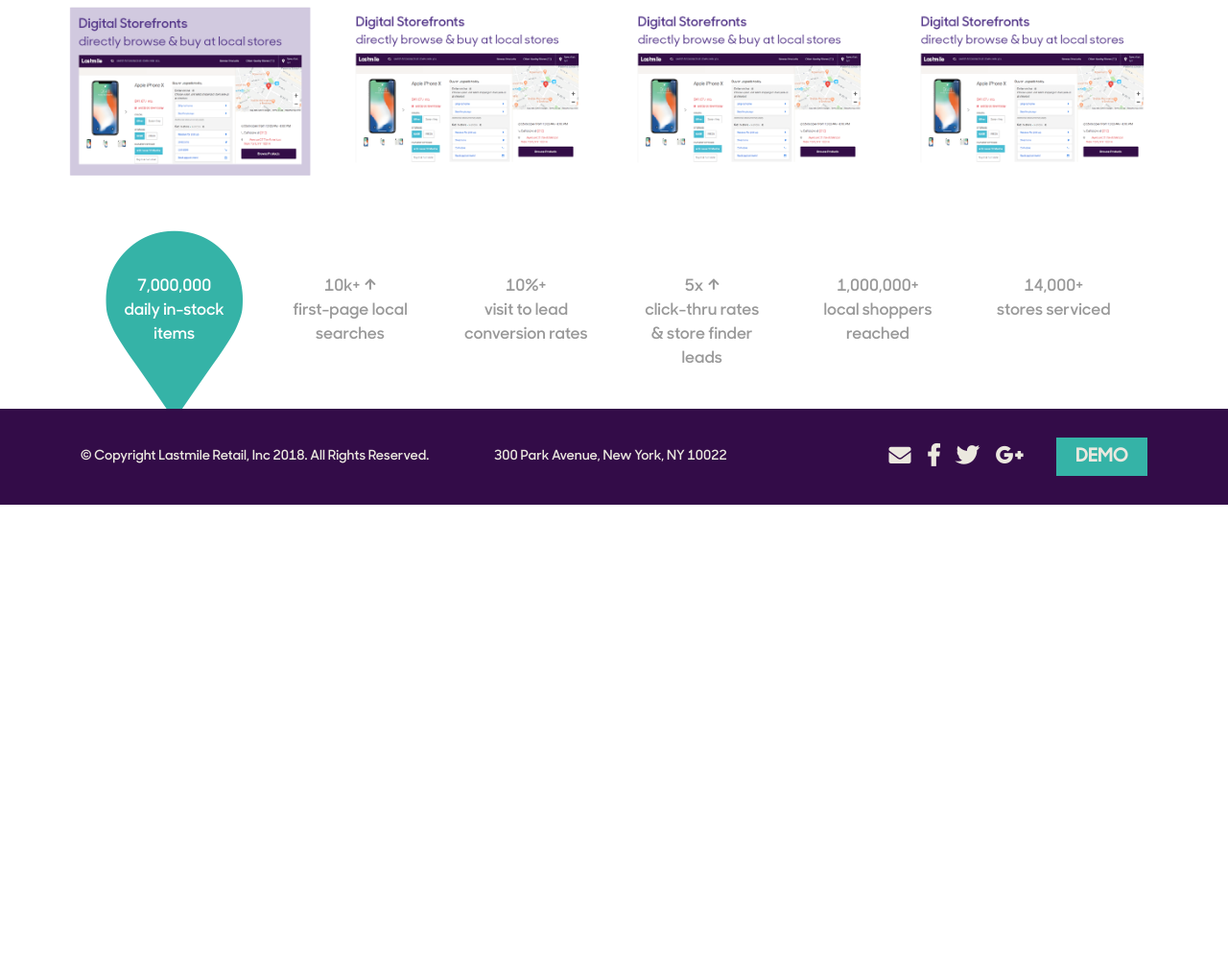
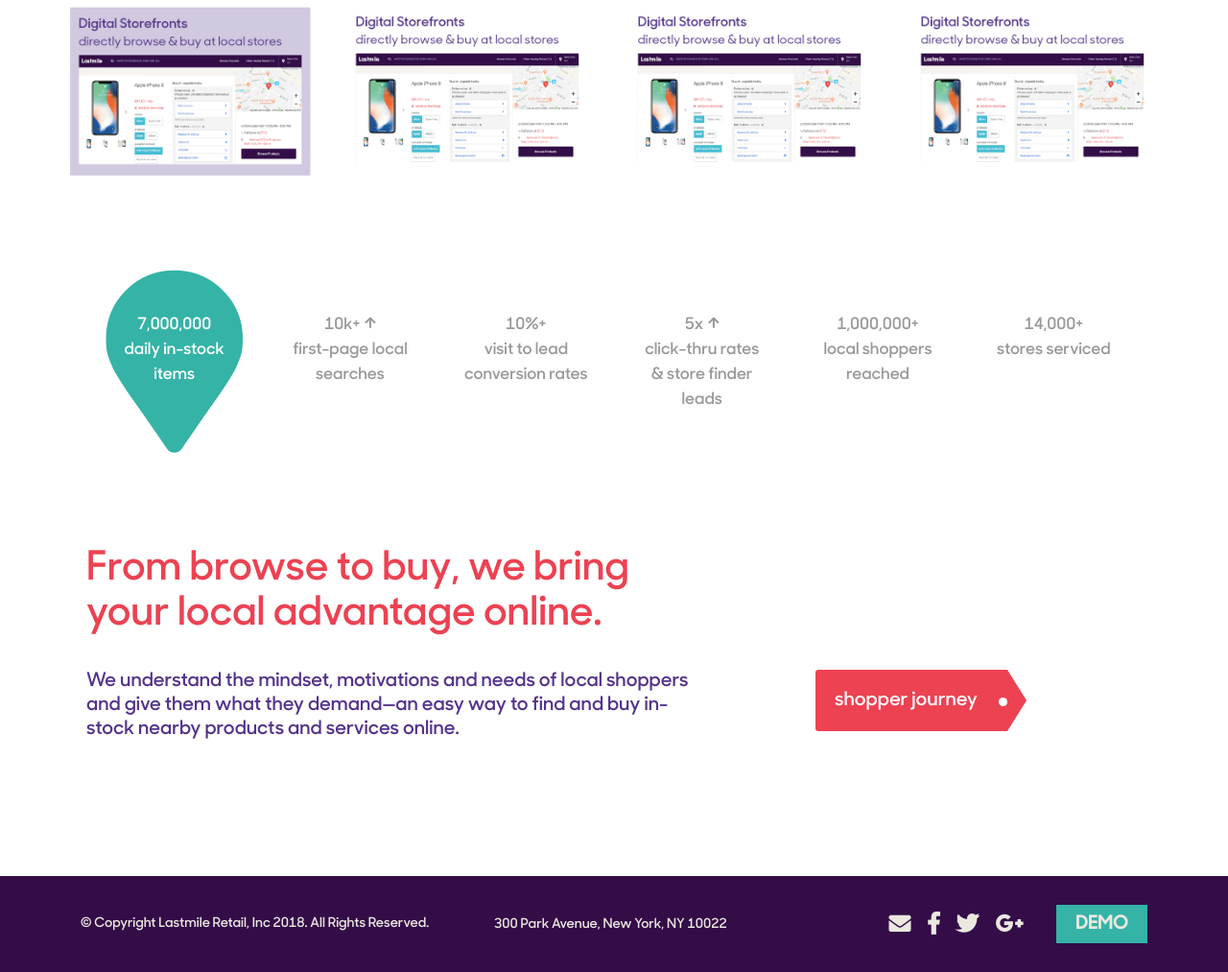
Before and after one commit to stephenkarpeles/lastmile-retail, a PHP site: page / in a window 1280 px wide. Shown: the part 1042-2055 px from the top of the page at 96% size. Before the commit the page ends 1568 px from the top, so only its background shows below. Run offline with PHP 8.4, Linux system fonts and the light colour scheme; some libraries are stand-ins or nearby versions.

Commit message:
Ankle sections on homepage

```diff
--- a/css/style.css
+++ b/css/style.css
@@ -94,6 +94,12 @@ h3 {
   line-height: 28px;
   text-transform: uppercase; }
 
+.heading-alt {
+  color: #ec4252;
+  font-size: 42px;
+  line-height: 47px;
+  font-family: "SharpSansSemibold", Helvetica, Arial, sans-serif; }
+
 @font-face {
   font-family: SharpSansBook;
   src: url("../fonts/SharpSansDisplayNo1-Book.woff2") format("woff2"), url("../fonts/SharpSansDisplayNo1-Book.woff") format("woff"); }
@@ -139,6 +145,49 @@ a.btn {
     text-transform: uppercase;
     font-family: "SharpSansBold", Helvetica, Arial, sans-serif;
     font-weight: 700; }
+  .btn--tag,
+  a.btn--tag {
+    background: #ec4252;
+    font-family: "SharpSansSemibold", Helvetica, Arial, sans-serif;
+    border-radius: 3px 0 0 3px;
+    font-size: 20px;
+    color: white;
+    display: inline-block;
+    height: 64px;
+    line-height: 64px;
+    padding: 0 51px 0 20px;
+    position: relative;
+    margin: 0 10px 10px 0;
+    text-decoration: none;
+    -webkit-transition: color 0.2s;
+    text-transform: lowercase; }
+    .btn--tag::before,
+    a.btn--tag::before {
+      background: #fff;
+      border-radius: 9px;
+      content: '';
+      height: 9px;
+      right: 20px;
+      position: absolute;
+      width: 9px;
+      top: 29px; }
+    .btn--tag::after,
+    a.btn--tag::after {
+      background: white;
+      border-bottom: 32px solid transparent;
+      border-left: 20px solid #ec4252;
+      border-top: 32px solid transparent;
+      content: '';
+      position: absolute;
+      right: 0;
+      top: 0; }
+    .btn--tag:hover,
+    a.btn--tag:hover {
+      background-color: #cd1526;
+      color: white; }
+    .btn--tag:hover::after,
+    a.btn--tag:hover::after {
+      border-left-color: #cd1526; }
 
 .grid {
   display: flex;
@@ -475,6 +524,28 @@ section {
         .hero--home .hero__icon {
           display: none; } }
 
+.section--cta-block {
+  margin: 60px 0; }
+  .section--cta-block h2 {
+    width: 630px;
+    max-width: 100%; }
+  .section--cta-block p {
+    width: 650px;
+    max-width: 100%;
+    font-size: 20px;
+    line-height: 25px;
+    color: #54338B;
+    font-family: "SharpSansSemibold", Helvetica, Arial, sans-serif; }
+  .section--cta-block .flex-div {
+    display: flex;
+    justify-content: space-between;
+    align-items: bottom; }
+  @media screen and (max-width: 1099px) {
+    .section--cta-block h2 {
+      width: 600px; }
+    .section--cta-block p {
+      width: 620px; } }
+
 p.intro--home {
   width: 565px;
   max-width: 100%;
@@ -494,6 +565,8 @@ p.intro--home {
   .intro-wrap--home {
     margin-bottom: -80px; } }
 
+.fact-block {
+  margin-top: 40px; }
   .fact-block .container {
     display: flex;
     justify-content: space-between;
@@ -505,7 +578,7 @@ p.intro--home {
     text-align: center;
     color: #999999;
     font-size: 17px;
-  line-height: 25px;
+    line-height: 26px;
     font-family: "SharpSansSemibold", Helvetica, Arial, sans-serif; }
     .fact-block__fact:nth-child(1) {
       color: white; }
--- a/index.php
+++ b/index.php
@@ -59,4 +59,14 @@
     </div>
   </section>
 
+  <section class="section--cta-block">
+    <div class="container">
+      <h2 class="heading-alt">From browse to buy, we bring your local advantage online.</h2>
+      <div class="flex-div">
+        <p>We understand the mindset, motivations and needs of local shoppers and give them what they demand—an easy way to find and buy in-stock nearby products and services online.</p>
+        <a class="btn btn--tag">Shopper Journey</a>
+      <div>
+    </div>
+  </section>
+
 <?php include 'partials/footer.php'; ?>
--- a/sass/_buttons.scss
+++ b/sass/_buttons.scss
@@ -22,4 +22,52 @@ a.btn {
 		font-family: $sans-serif-bold;
 		font-weight: 700;
 	}
+
+  &--tag {
+	  background: $tertiary-color;
+	  font-family: $sans-serif-semibold;
+	  border-radius: 3px 0 0 3px;
+	  font-size: 20px;
+	  color: white;
+	  display: inline-block;
+	  height: 64px;
+	  line-height: 64px;
+	  padding: 0 51px 0 20px;
+	  position: relative;
+	  margin: 0 10px 10px 0;
+	  text-decoration: none;
+	  -webkit-transition: color 0.2s;
+	  text-transform: lowercase;
+
+		&::before {
+		  background: #fff;
+		  border-radius: 9px;
+		  content: '';
+		  height: 9px;
+		  right: 20px;
+		  position: absolute;
+		  width: 9px;
+		  top: 29px;
+		}
+
+		&::after {
+		  background: white;
+		  border-bottom: 32px solid transparent;
+		  border-left: 20px solid $tertiary-color;
+		  border-top: 32px solid transparent;
+		  content: '';
+		  position: absolute;
+		  right: 0;
+		  top: 0;
+		}
+
+		&:hover {
+		  background-color: darken($tertiary-color, 15%);
+		  color: white;
+		}
+
+		&:hover::after {
+		   border-left-color: darken($tertiary-color, 15%);
+		}
+	}
 }
--- /dev/null
+++ b/sass/_cta-block.scss
@@ -0,0 +1,33 @@
+.section--cta-block {
+	margin: 60px 0;
+
+	h2 {
+		width: 630px;
+		max-width: 100%;
+	}
+
+	p {
+		width: 650px;
+		max-width: 100%;
+		font-size: 20px;
+		line-height: 25px;
+		color: $quaternary-color;
+		font-family: $sans-serif-semibold;
+	}
+
+	.flex-div {
+		display: flex;
+		justify-content: space-between;
+		align-items: bottom;
+	}
+
+	@include mq(container-max, 'max-width') {
+		h2 {
+      width: 600px;
+		}
+
+		p {
+			width: 620px;
+		}
+	}
+}
--- a/sass/_homepage.scss
+++ b/sass/_homepage.scss
@@ -28,6 +28,8 @@ p.intro {
 }
 
 .fact-block {
+	margin-top: 40px;
+
 	.container {
 		display: flex;
 		justify-content: space-between;
@@ -41,7 +43,7 @@ p.intro {
     text-align: center;
     color: $gray-2;
     font-size: 17px;
-    line-height: 25px;
+    line-height: 26px;
     font-family: $sans-serif-semibold;
 
     &:nth-child(1) {
--- a/sass/_typography.scss
+++ b/sass/_typography.scss
@@ -38,6 +38,13 @@ h3 {
   font-size: 24px;
   line-height: 28px;
   text-transform: uppercase;
+}
+
+.heading-alt {
+  color: $tertiary-color;
+  font-size: 42px;
+  line-height: 47px;
+  font-family: $sans-serif-semibold;
 }
 
 // Font Faces - Sans Serif
--- a/sass/_variables.scss
+++ b/sass/_variables.scss
@@ -14,6 +14,7 @@ $serif-headline: 'TiemposHeadline', Georgia, sans-serif;
 $primary-color: #35b3a7;
 $secondary-color: #330c48;
 $tertiary-color: #ec4252;
+$quaternary-color: #54338B;
 
 $gray-1: #868686;
 $gray-2: #999999;
--- a/sass/style.scss
+++ b/sass/style.scss
@@ -8,8 +8,6 @@
 @import 'typography';
 @import 'buttons';
 
-// Components
-
 // Layout
 @import 'grid';
 @import 'layout';
@@ -19,5 +17,8 @@
 @import 'footer';
 @import 'hero';
 
+// Components
+@import 'cta-block';
+
 // Pages
 @import 'homepage';
```
Also changed, not shown: 1 other file. Lines whose indentation alone changed are shown as unchanged.
